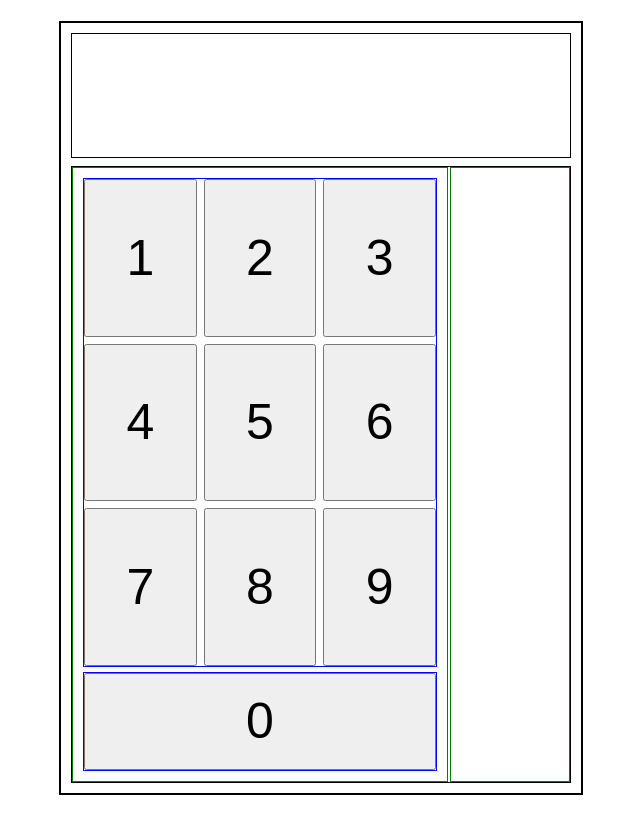
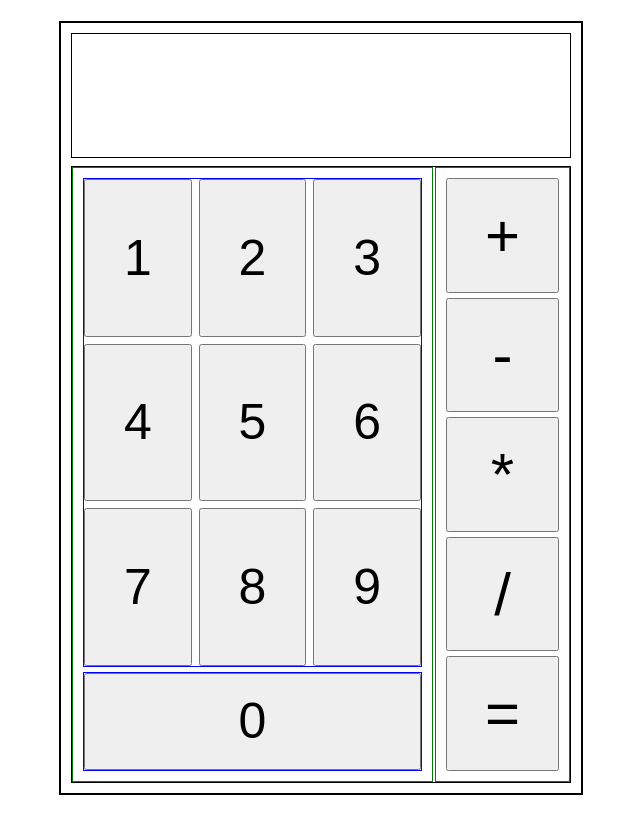
Before and after one commit to dazenpc/calculator, a plain HTML site: page index.html in a window 1280 px wide. Shown: the whole page, without its empty margins (319-959 px from the left). Drawn offline with Linux system fonts and the light colour scheme.

Commit message:
feat: add operators button

```diff
--- a/index.html
+++ b/index.html
@@ -15,7 +15,13 @@
                 <div class="oneToNine"></div>
                 <div class="zero"></div>
             </div>
-            <div class="operators"></div>
+            <div class="operators">
+                <button class="add">+</button>
+                <button class="subtract">-</button>
+                <button class="multiply">*</button>
+                <button class="divide">/</button>
+                <button class="equalTo">=</button>
+            </div>
         </div>
     </div>
 
--- a/styles.css
+++ b/styles.css
@@ -28,15 +28,15 @@ body {
 
 .numbers, .operators {
     flex: 1;
+    display: flex;
     border : 1px solid green;
+    flex-direction: column;
+    gap : 5px;
+    padding : 10px;
 }
 
 .numbers {
     flex: 3;
-    display: flex;
-    flex-direction: column;
-    gap : 5px;
-    padding : 10px;
 }
 
 .oneToNine {
@@ -52,3 +52,8 @@ body {
     border: 1px solid blue;
     display: flex;
 }
+
+.operators button {
+    flex: 1;
+    font-size: 60px;
+}
```
